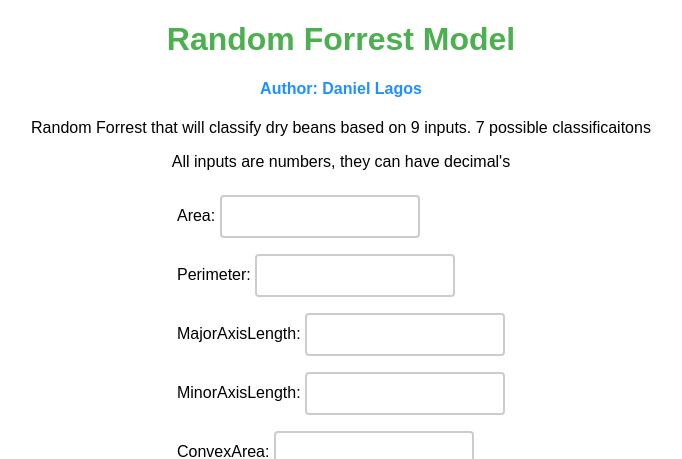
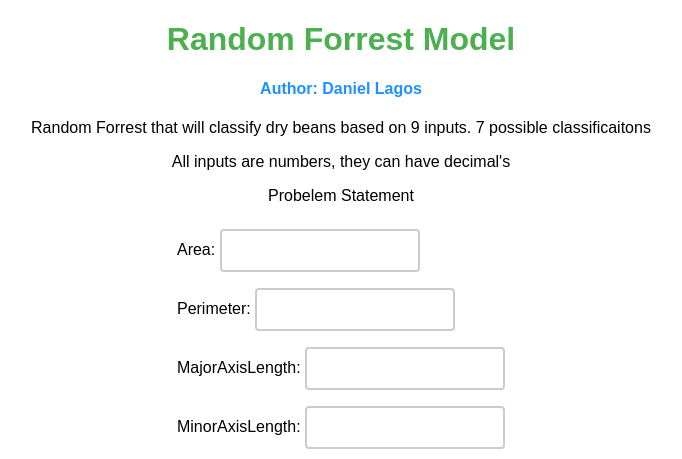
Before and after one commit to danlagos/ANA680_Week_4, a Flask app: page / in a window 1280 px wide. Shown: the top 459 px of the page, without its empty margins (299-981 px from the left). Run offline with Flask 2, Linux system fonts and the light colour scheme; parts of the project's set-up code (start-up, migrations or seed data) failed here and were passed over.

```diff
--- a/templates/index.html
+++ b/templates/index.html
@@ -56,7 +56,7 @@
     <h4>Author:  Daniel Lagos</h4>
     <p>Random Forrest that will classify dry beans based on 9 inputs.  7 possible classificaitons</p>
     <p>All inputs are numbers, they can have decimal's</p>
-    <p></p>
+    <p>Probelem Statement</p>
     <form action="{{ url_for('predict')}}" method="POST">
         Area:  <input type="text" name="Area"></br>
         Perimeter:  <input type="text" name="Perimeter"></br>
```
